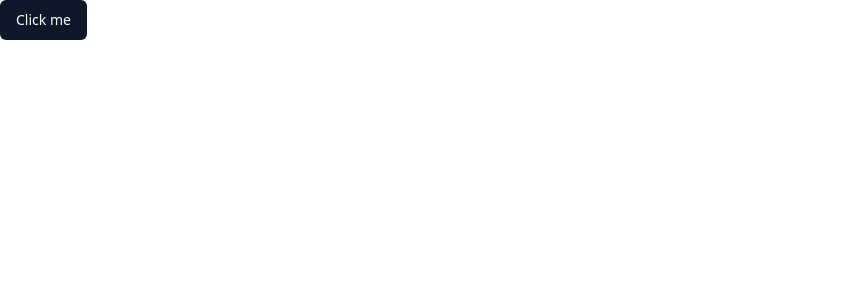
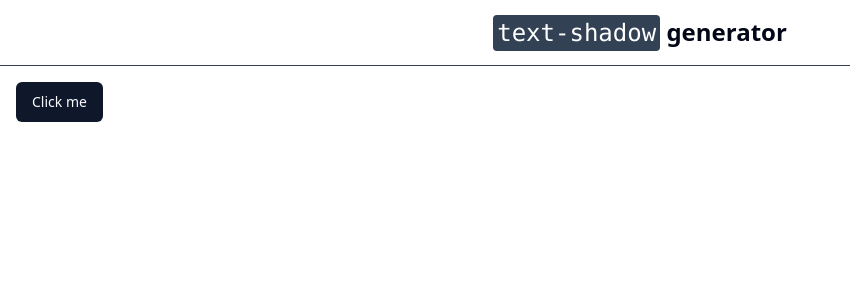
Before and after one commit to kdntiaoao/text-shadow-generator, a React (Vite) app: page / in a window 1280 px wide. Shown: the top 300 px of the page, without its empty margins (0-850 px from the left). Built offline with nearby package versions, Linux system fonts and the light colour scheme; the HTML template or start-up script is replaced by a standard one.

Commit message:
add header

```diff
--- a/package.json
+++ b/package.json
@@ -31,6 +31,8 @@
     "eslint-plugin-react-hooks": "^4.6.2",
     "eslint-plugin-react-refresh": "^0.4.7",
     "postcss": "^8.4.39",
+    "prettier": "^3.3.2",
+    "prettier-plugin-tailwindcss": "^0.6.5",
     "tailwindcss": "^3.4.4",
     "typescript": "^5.2.2",
     "vite": "^5.3.1"
--- a/src/App.tsx
+++ b/src/App.tsx
@@ -1,8 +1,10 @@
+import Header from "@/components/header";
 import Main from "@/components/main";
 
 function App() {
   return (
     <>
+      <Header />
       <Main />
     </>
   );
--- /dev/null
+++ b/src/components/header/index.tsx
@@ -0,0 +1,12 @@
+export default function Header() {
+  return (
+    <header className="grid place-items-center border-b border-slate-700 p-4">
+      <h1 className="text-2xl font-bold">
+        <code className="rounded bg-slate-700 p-1 font-medium text-white">
+          text-shadow
+        </code>{" "}
+        generator
+      </h1>
+    </header>
+  );
+}
--- a/src/components/main/index.tsx
+++ b/src/components/main/index.tsx
@@ -2,7 +2,7 @@ import { Button } from "@/components/ui/button";
 
 export default function Main() {
   return (
-    <div>
+    <div className="p-4">
       <Button>Click me</Button>
     </div>
   );
```
Also changed, not shown: 2 other files (tests, documents, lock files or other folders).
